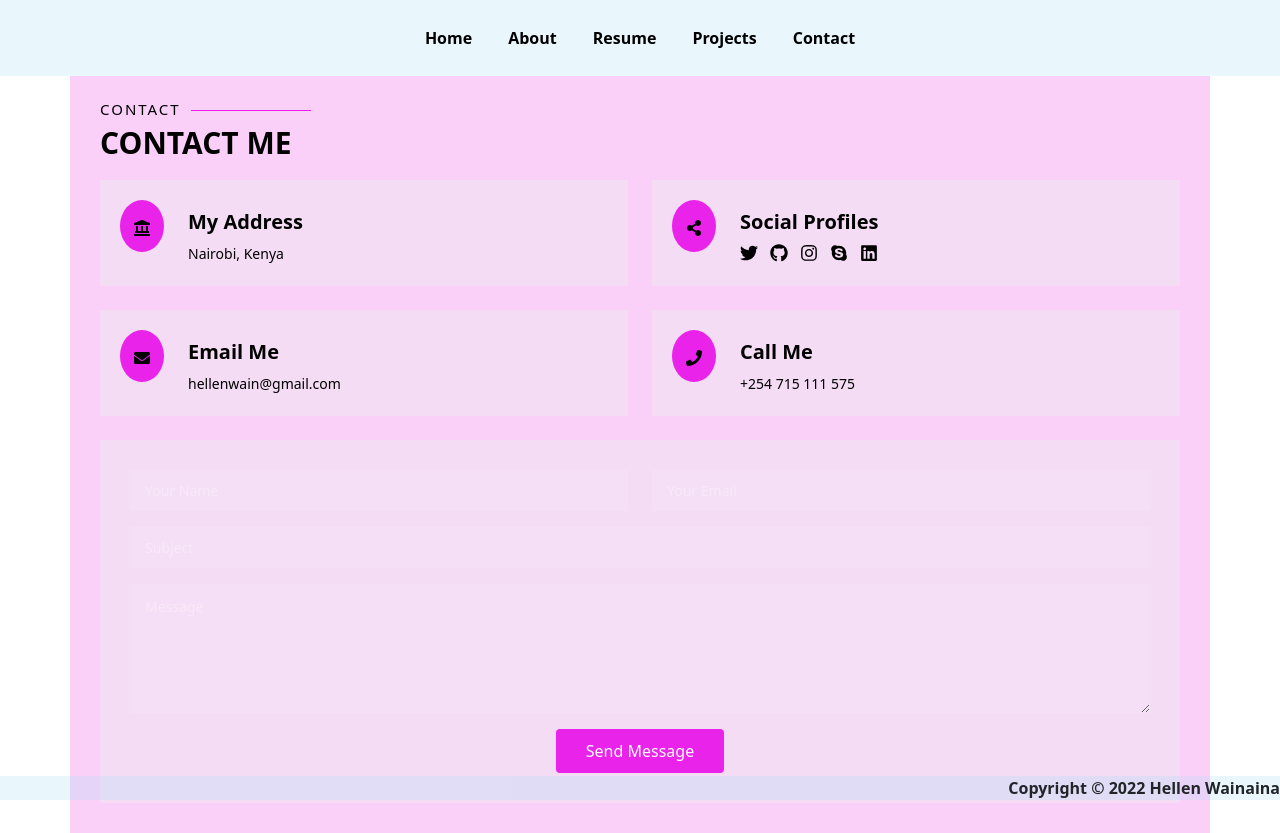
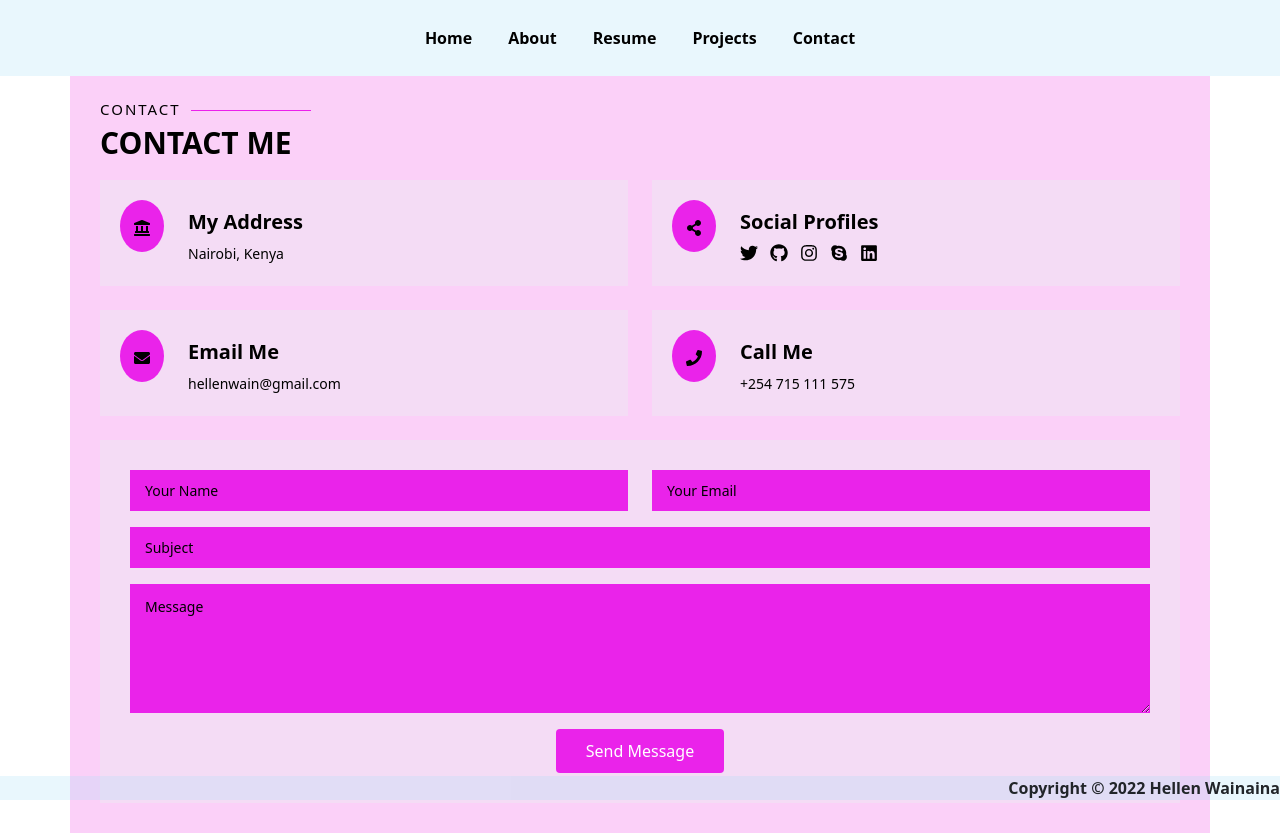
Before and after one commit to hellen-22/PORTFOLIO-WITH-REACT, a React (Create React App) app in the folder portfolio/: page /contact in a window 1280 px wide. Built offline with nearby package versions, Linux system fonts and the light colour scheme.

Commit message:
Update Contact.css

```diff
--- a/portfolio/src/css/Contact.css
+++ b/portfolio/src/css/Contact.css
@@ -98,7 +98,7 @@
   border-radius: 0;
   box-shadow: none;
   font-size: 14px;
-  background: rgba(255, 255, 255, 0.08);
+  background: rgba(233, 6, 233, 0.863);
   border: 0;
   transition: 0.3s;
   color: #000;
@@ -106,18 +106,18 @@
 
 .contact .php-email-form input:focus,
 .contact .php-email-form textarea:focus {
-  background-color: rgba(255, 255, 255, 0.11);
+  background-color: rgba(0, 0, 0, 0.685);
 }
 
 .contact .php-email-form input::-moz-placeholder,
 .contact .php-email-form textarea::-moz-placeholder {
-  color: rgba(255, 255, 255, 0.3);
+  color: black;
   opacity: 1;
 }
 
 .contact .php-email-form input::placeholder,
 .contact .php-email-form textarea::placeholder {
-  color: rgba(255, 255, 255, 0.3);
+  color: black;
   opacity: 1;
 }
 
```
